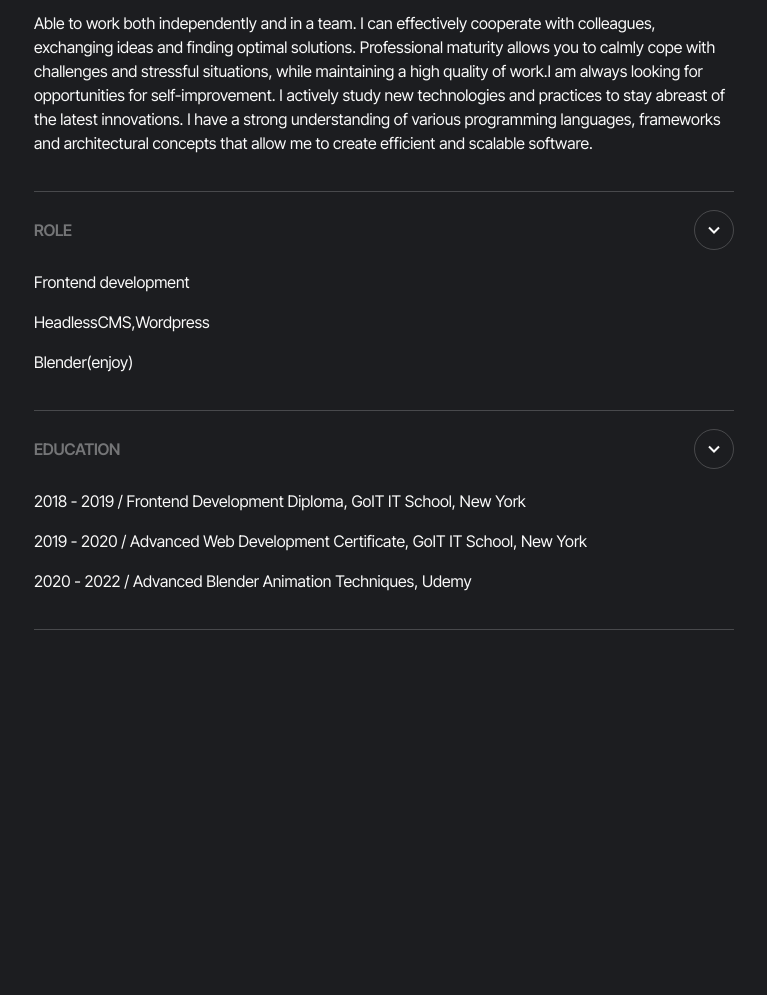
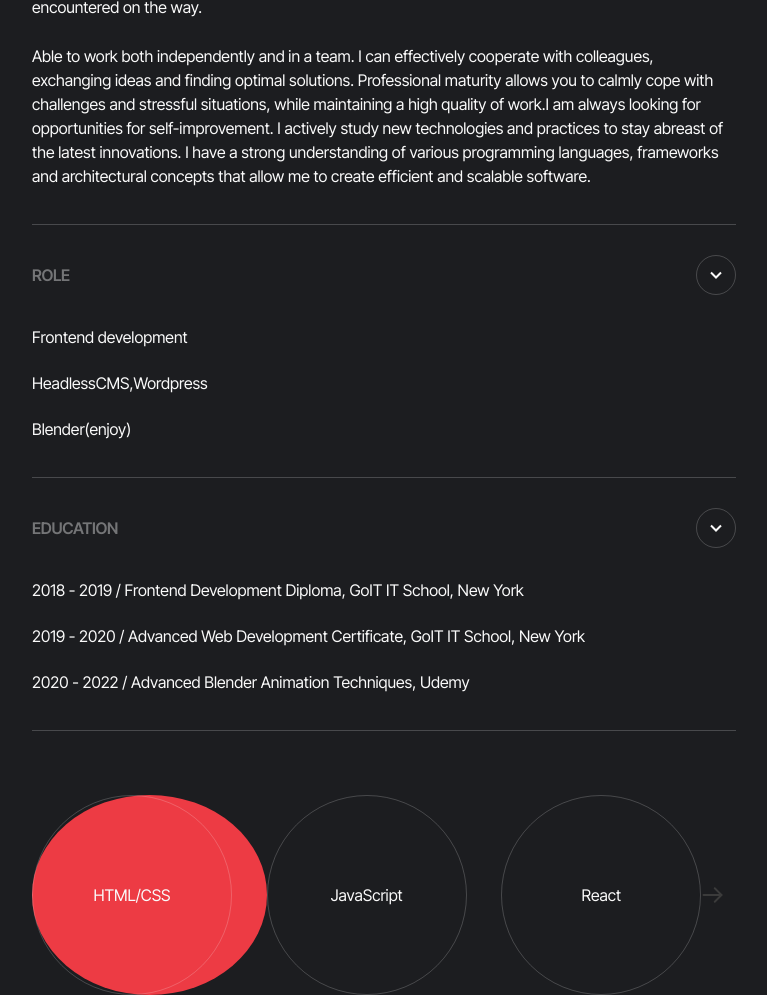
Before and after one commit to Insp1rer/test, a website built with Vite: page src/index.html in a window 1280 px wide. Shown: the part 1657-2652 px from the top of the page, without its empty margins (256-1023 px from the left). Before the commit the page ends 2287 px from the top, so only its background shows below. Built offline with nearby package versions, Linux system fonts and the light colour scheme; what accordion-js would draw is missing.

Commit message:
щось

```diff
--- a/package.json
+++ b/package.json
@@ -16,6 +16,7 @@
   "license": "ISC",
   "dependencies": {
     "accordion-js": "^3.3.4",
+    "swiper": "^11.1.1",
     "vite-plugin-full-reload": "^1.0.5",
     "vite-plugin-html-inject": "^1.0.1"
   }
--- a/src/css/styles.css
+++ b/src/css/styles.css
@@ -55,11 +55,6 @@ body {
   margin-right: auto;
 }
 
-/* питаннячко 🤔*/
-/* section {
-  align-self: center;
-} */
-
 .hidden {
   display: none;
 }
@@ -107,7 +102,8 @@ body {
 /* -----------------Accordion-------------------- */
 
 .accordion-section {
-  padding-top: 30px;
+  padding-top: 20px;
+  padding-bottom: 32px;
   width: 343px;
 }
 
@@ -191,8 +187,8 @@ body {
 
 .indented-list {
   display: block;
-  margin-top: 16px;
-  margin-bottom: 16px;
+  margin-top: 22px;
+  margin-bottom: 22px;
 }
 
 .indented-list-last {
@@ -201,6 +197,60 @@ body {
 
 .is-active .accordion-list-item-icon {
   transform: rotate(180deg);
+}
+
+/* swiper */
+
+.swiper-section {
+  width: 343px;
+}
+
+.swiper-btn {
+  width: 130px;
+  height: 130px;
+  border-radius: 50%;
+  border: 1px solid rgba(250, 250, 250, 0.2);
+  background-color: transparent;
+  color: #fafafa;
+}
+
+/* .swiper-wrapper-item .swiper-slide {
+  width: 130px !important;
+  height: 130px !important;
+} */
+
+/* .swiper-wrapper-list {
+  display: flex;
+} */
+
+.swiper-wrapper .swiper-wrapper-list {
+  width: 260px !important;
+}
+
+.swiper {
+  display: flex;
+  justify-content: start;
+  align-items: center;
+  flex-direction: row;
+  /* gap: 58px; */
+}
+
+/* .swiper {
+  width: 600px !important;
+} */
+
+/* .swiper-wrapper {
+  overflow: hidden;
+} */
+
+.swiper-slide-active {
+  background-color: #ed3b44;
+  border-radius: 50%;
+  border: none;
+}
+
+.swiper-btn-next.swiper-button-next:after {
+  content: none;
 }
 
 @media screen and (min-width: 768px) {
@@ -225,10 +275,13 @@ body {
     content: url(../img/tablet/about-me-tablet-1x.jpg);
   }
   .accordion-section {
-    width: 700px;
+    width: 704px;
+    padding-top: 40px;
+    padding-bottom: 64px;
   }
   .ac .ac-header.accordion-list-item-title {
-    padding-bottom: 20px;
+    padding-top: 30px;
+    padding-bottom: 30px;
   }
   .ac .ac-trigger.accordion-list-item-button {
     width: 40px;
@@ -236,14 +289,24 @@ body {
   }
   .indented {
     display: block;
-    margin-top: 24px;
+    margin-top: 25px;
     margin-bottom: 36px;
   }
   .accordion-list-item.ac.is-active .ac-header.accordion-list-item-title {
-    padding-bottom: 13px;
+    padding-bottom: 16px;
   }
   .indented-list-last {
     margin-bottom: 36px;
+  }
+  .swiper-section {
+    width: 704px;
+  }
+  .swiper-btn {
+    width: 200px;
+    height: 200px;
+  }
+  .swiper-container {
+    gap: 70px;
   }
 }
 
@@ -276,6 +339,8 @@ body {
   }
   .accordion-section {
     width: 1376px;
+    padding-top: 72px;
+    padding-bottom: 95px;
   }
   .overall-description {
     padding: 0;
@@ -283,4 +348,23 @@ body {
   .overall-photo {
     padding: 0;
   }
+  .accordion-list-item-text {
+    /* Ширина верхньої картки + gap між ними */
+    padding-left: 696px;
+    padding-right: 68px;
+  }
+  .indented {
+    margin-top: 44px;
+    margin-bottom: 40px;
+  }
+  .intended-enter {
+    display: block;
+    margin-top: 4px;
+  }
+  .swiper-section {
+    width: 1312px;
+  }
+  .swiper-container {
+    gap: 78px;
+  }
 }
--- a/src/index.html
+++ b/src/index.html
@@ -137,11 +137,11 @@
               </button>
             </h5>
             <p class="accordion-list-item-text ac-panel">
-              2018 - 2019 / Frontend Development Diploma, GoIT IT School, New
-              York
+              2018 - 2019 / Frontend Development Diploma, GoIT IT
+              <span class="intended-enter"> School, New York</span>
               <span class="indented-list">
                 2019 - 2020 / Advanced Web Development Certificate, GoIT IT
-                School, New York
+                <span class="intended-enter">School, New York</span>
               </span>
               <span class="indented-list indented-list-last">
                 2020 - 2022 / Advanced Blender Animation Techniques, Udemy
@@ -150,8 +150,53 @@
           </li>
         </ul>
       </div>
-      <div>
-        <div></div>
+      <div class="swiper-section container">
+        <div class="swiper swiper-container">
+          <ul class="swiper-wrapper swiper-wrapper-list">
+            <li class="swiper-wrapper-item swiper-slide">
+              <button class="swiper-btn">HTML/CSS</button>
+            </li>
+            <li class="swiper-wrapper-item swiper-slide">
+              <button class="swiper-btn">JavaScript</button>
+            </li>
+            <li class="swiper-wrapper-item swiper-slide">
+              <button class="swiper-btn">React</button>
+            </li>
+            <li class="swiper-wrapper-item swiper-slide">
+              <button class="swiper-btn">Node.js</button>
+            </li>
+            <li class="swiper-wrapper-item swiper-slide">
+              <button class="swiper-btn">React Native</button>
+            </li>
+            <li class="swiper-wrapper-item swiper-slide">
+              <button class="swiper-btn">Soft skills</button>
+            </li>
+          </ul>
+          <div class="swiper-btn-next swiper-button-next">
+            <svg
+              width="28"
+              height="28"
+              viewBox="0 0 28 28"
+              fill="none"
+              xmlns="http://www.w3.org/2000/svg"
+            >
+              <path
+                d="M4.66699 14H23.3337"
+                stroke="#3B3B3B"
+                stroke-width="2"
+                stroke-linecap="round"
+                stroke-linejoin="round"
+              />
+              <path
+                d="M16.333 7L23.333 14L16.333 21"
+                stroke="#3B3B3B"
+                stroke-width="2"
+                stroke-linecap="round"
+                stroke-linejoin="round"
+              />
+            </svg>
+          </div>
+        </div>
       </div>
     </section>
 
--- a/src/main.js
+++ b/src/main.js
@@ -10,3 +10,37 @@ new Accordion(accordions, {
   showMultiple: false,
   openOnInit: [0],
 });
+
+import Swiper from 'swiper';
+import { Navigation, Mousewheel, Keyboard } from 'swiper/modules';
+
+import 'swiper/css';
+import 'swiper/css/navigation';
+
+let params = {
+  modules: [Navigation, Mousewheel, Keyboard],
+
+  slidesPerView: 2,
+  // maxwidth: 262,
+  loop: true,
+  centeredSlides: false,
+  direction: 'horizontal',
+  mousewheel: true,
+  keyboard: true,
+  freeMode: true,
+
+  breakpoints: {
+    768: {
+      slidesPerView: 3,
+    },
+    1440: {
+      slidesPerView: 6,
+    },
+  },
+
+  navigation: {
+    nextEl: '.swiper-button-next',
+  },
+};
+
+const swiper = new Swiper('.swiper', params);
```
Also changed, not shown: 1 other file.
